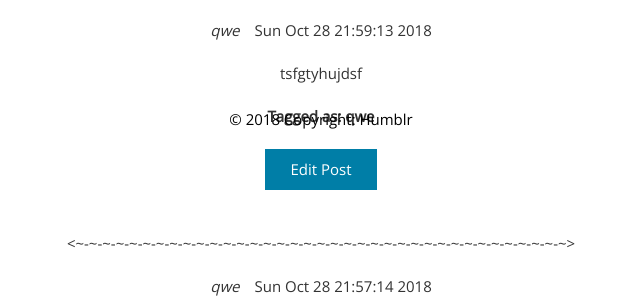
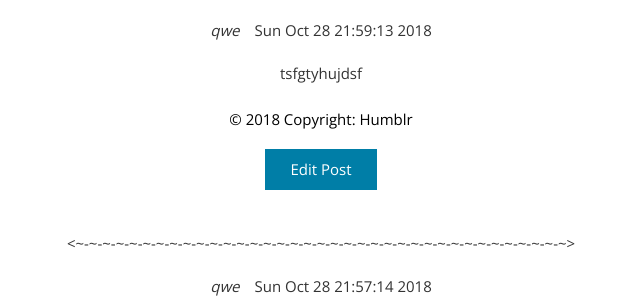
Before and after one commit to puneetjohal/Indian-Tech-Support, a Flask app: page /home in a window 1280 px wide. Shown: the part 670-970 px from the top of the page, without its empty margins (319-959 px from the left). Run offline with Flask 2, Linux system fonts and the light colour scheme; a user stored in the database is signed in; data comes from the database, SQL or seed files in the repository; some libraries are stand-ins or nearby versions.

Commit message:
White background for copyright

```diff
--- a/Current Version/templates/base.html
+++ b/Current Version/templates/base.html
@@ -53,6 +53,6 @@
   {% endblock %}
 </body>
 <footer style="position:absolute;bottom:0;width:100%">
-    <div class="footer-copyright text-center py-3" style="color:black;">&copy; 2018 Copyright: Humblr</div>
+    <div class="footer-copyright text-center py-3" style="color:black;"><div style="background:white;">&copy; 2018 Copyright: Humblr</div></div>
 </footer>
 </html>
```
